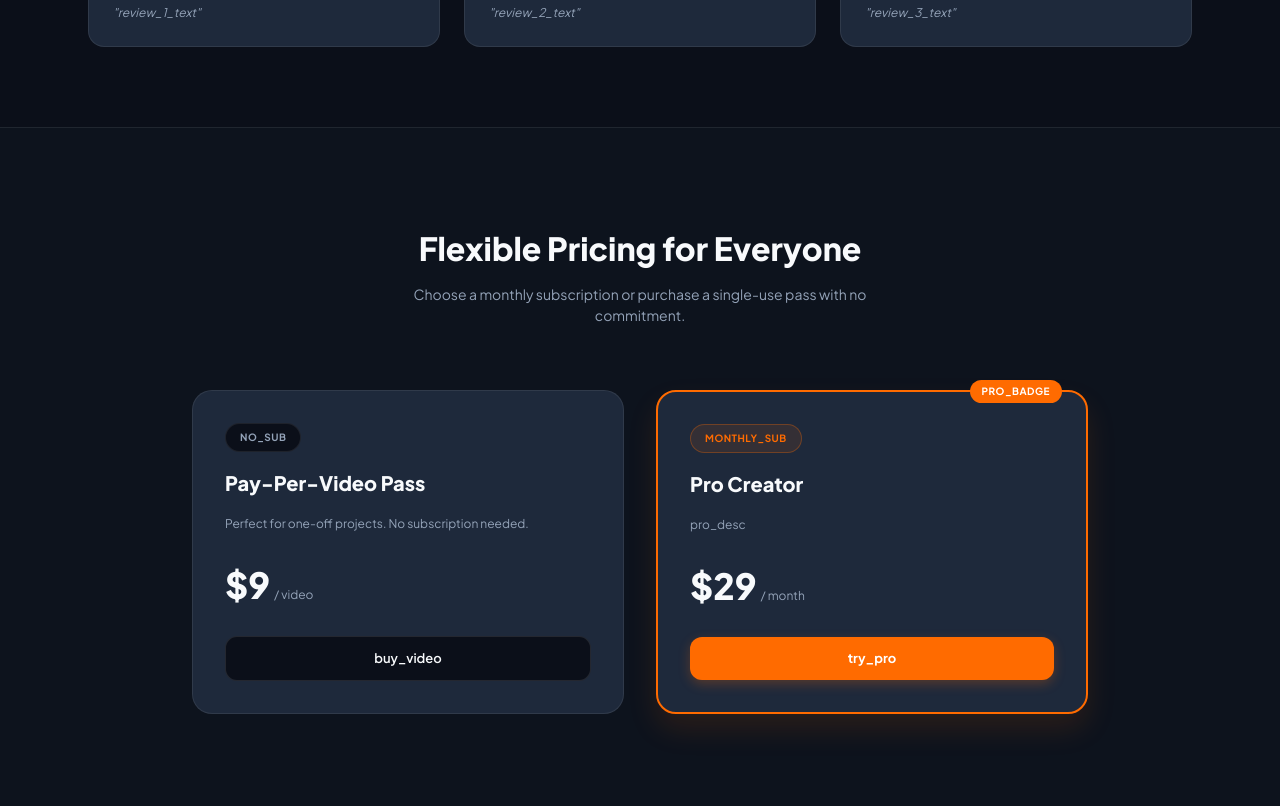
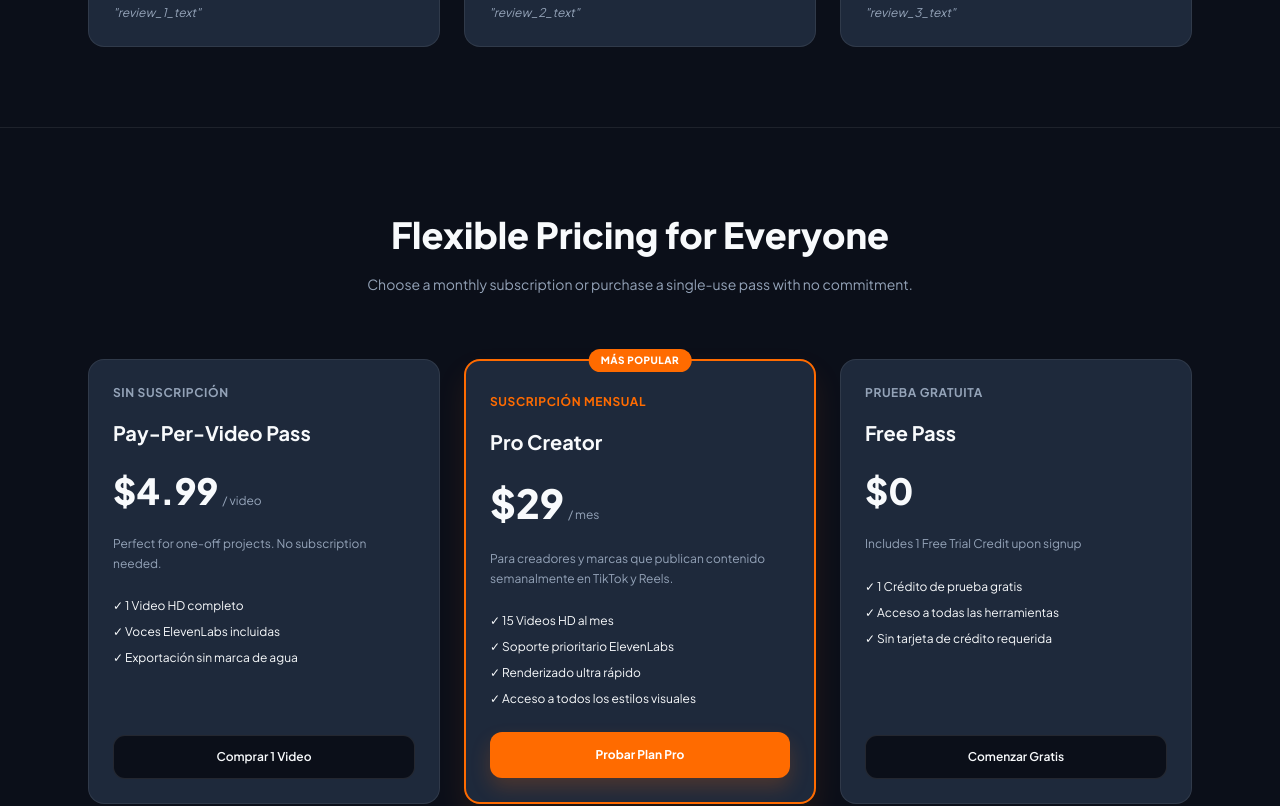
Before and after one commit to iavideogeneratorbyleon-ux/iavideogenerator, a React (Vite) app in the folder client/: page / in a window 1280 px wide. Shown: the part 1520-2326 px from the top of the page. Built offline with nearby package versions, Linux system fonts and the light colour scheme.

Commit message:
refactor(css-modules): modularize PricingSection cleanly preserving 3-column layout and active card border highlight

```diff
--- a/client/src/components/landing/PricingSection.module.css
+++ b/client/src/components/landing/PricingSection.module.css
@@ -1,9 +1,8 @@
 @reference "../../index.css";
 
 .pricingSection {
-  padding: 6rem 0;
+  padding: 5rem 0;
   border-top: 1px solid rgba(255, 255, 255, 0.08);
-  background-color: rgba(30, 41, 59, 0.15);
 }
 
 .pricingContainer {
@@ -21,41 +20,54 @@
 }
 
 .title {
-  font-size: 2rem;
+  font-size: 1.5rem;
   font-weight: 800;
   color: var(--color-text-main, #F8FAFC);
 }
 
-.subtitle {
-  font-size: 0.875rem;
-  color: var(--color-text-muted, #94A3B8);
-  max-width: 32rem;
-  margin: 0 auto;
+@media (min-width: 768px) {
+  .title {
+    font-size: 2.25rem;
+  }
 }
 
+.subtitle {
+  font-size: 0.75rem;
+  color: var(--color-text-muted, #94A3B8);
+  max-width: 36rem;
+  margin: 0 auto;
+  line-height: 1.5;
+}
+
+@media (min-width: 768px) {
+  .subtitle {
+    font-size: 0.875rem;
+  }
+}
+
+/* Grid de 3 columnas */
 .cardsGrid {
   display: grid;
   grid-template-columns: repeat(1, minmax(0, 1fr));
-  gap: 2rem;
-  max-width: 56rem;
-  margin: 0 auto;
+  gap: 1.5rem;
+  align-items: stretch;
 }
 
 @media (min-width: 768px) {
   .cardsGrid {
-    grid-template-columns: repeat(2, minmax(0, 1fr));
+    grid-template-columns: repeat(3, minmax(0, 1fr));
   }
 }
 
+/* Tarjetas estándar y de prueba */
 .cardStandard {
   background-color: var(--color-bg-surface, #1E293B);
   border: 1px solid rgba(255, 255, 255, 0.08);
-  border-radius: 1.25rem;
-  padding: 2rem;
+  border-radius: 1rem;
+  padding: 1.5rem;
   display: flex;
   flex-direction: column;
   justify-content: space-between;
-  gap: 1.5rem;
   transition: all 0.2s ease;
   cursor: pointer;
 }
@@ -64,21 +76,21 @@
   border-color: rgba(255, 107, 0, 0.4);
 }
 
+/* Tarjeta Pro Destacada */
 .cardPro {
   background-color: var(--color-bg-surface, #1E293B);
   border: 2px solid var(--color-brand-primary, #FF6B00);
-  border-radius: 1.25rem;
-  padding: 2rem;
+  border-radius: 1rem;
+  padding: 1.5rem;
   display: flex;
   flex-direction: column;
   justify-content: space-between;
-  gap: 1.5rem;
+  box-shadow: 0 15px 30px rgba(255, 107, 0, 0.1);
   position: relative;
-  box-shadow: 0 15px 30px rgba(255, 107, 0, 0.12);
   cursor: pointer;
 }
 
-/* Estado cuando el usuario selecciona la tarjeta */
+/* Estado cuando el usuario hace clic / selecciona la tarjeta */
 .cardSelected {
   border-color: var(--color-brand-primary, #FF6B00) !important;
   box-shadow: 0 0 20px rgba(255, 107, 0, 0.25);
@@ -88,55 +100,67 @@
 .proBadge {
   position: absolute;
   top: -0.75rem;
-  right: 1.5rem;
+  left: 50%;
+  transform: translateX(-50%);
   background-color: var(--color-brand-primary, #FF6B00);
   color: #ffffff;
   font-size: 0.625rem;
-  font-weight: 700;
+  font-weight: 800;
+  text-transform: uppercase;
   padding: 0.25rem 0.75rem;
   border-radius: 9999px;
-  text-transform: uppercase;
   letter-spacing: 0.05em;
 }
 
-.cardContent {
+.cardBody {
   display: flex;
   flex-direction: column;
   gap: 1rem;
 }
 
-.badgeStandard {
-  display: inline-block;
-  width: fit-content;
-  font-size: 0.625rem;
+.badgeMuted {
+  font-size: 0.75rem;
   font-weight: 700;
+  color: var(--color-text-muted, #94A3B8);
   text-transform: uppercase;
   letter-spacing: 0.05em;
-  color: var(--color-text-muted, #94A3B8);
-  background-color: var(--color-bg-main, #0B0F19);
-  padding: 0.375rem 0.875rem;
-  border-radius: 9999px;
-  border: 1px solid rgba(255, 255, 255, 0.08);
 }
 
-.badgePro {
-  display: inline-block;
-  width: fit-content;
-  font-size: 0.625rem;
+.badgeBrand {
+  font-size: 0.75rem;
   font-weight: 700;
+  color: var(--color-brand-primary, #FF6B00);
   text-transform: uppercase;
   letter-spacing: 0.05em;
-  color: var(--color-brand-primary, #FF6B00);
-  background-color: rgba(255, 107, 0, 0.1);
-  padding: 0.375rem 0.875rem;
-  border-radius: 9999px;
-  border: 1px solid rgba(255, 107, 0, 0.3);
 }
 
 .cardTitle {
   font-size: 1.25rem;
+  font-weight: 700;
+  color: var(--color-text-main, #F8FAFC);
+}
+
+.priceRow {
+  display: flex;
+  align-items: baseline;
+  gap: 0.25rem;
+}
+
+.priceBig {
+  font-size: 2.25rem;
   font-weight: 800;
   color: var(--color-text-main, #F8FAFC);
+}
+
+.priceBigPro {
+  font-size: 2.5rem;
+  font-weight: 800;
+  color: var(--color-text-main, #F8FAFC);
+}
+
+.priceUnit {
+  font-size: 0.75rem;
+  color: var(--color-text-muted, #94A3B8);
 }
 
 .cardDesc {
@@ -145,57 +169,54 @@
   line-height: 1.6;
 }
 
-.priceWrapper {
+.featureList {
+  font-size: 0.75rem;
+  display: flex;
+  flex-direction: column;
+  gap: 0.5rem;
+  color: var(--color-text-main, #F8FAFC);
   padding-top: 0.5rem;
-  display: flex;
-  align-items: baseline;
-  gap: 0.25rem;
 }
 
-.priceNumber {
-  font-size: 2.25rem;
-  font-weight: 900;
-  color: var(--color-text-main, #F8FAFC);
-}
-
-.priceUnit {
-  font-size: 0.75rem;
-  color: var(--color-text-muted, #94A3B8);
+.featureItem {
+  display: flex;
+  align-items: center;
+  gap: 0.5rem;
 }
 
 .btnStandard {
+  margin-top: 1.5rem;
   width: 100%;
   background-color: var(--color-bg-main, #0B0F19);
+  border: 1px solid rgba(255, 255, 255, 0.1);
   color: var(--color-text-main, #F8FAFC);
-  font-size: 0.8125rem;
   font-weight: 600;
   padding: 0.75rem;
   border-radius: 0.75rem;
-  border: 1px solid rgba(255, 255, 255, 0.1);
+  transition: all 0.2s ease;
+  font-size: 0.75rem;
   cursor: pointer;
-  transition: all 0.2s ease;
 }
 
 .btnStandard:hover {
-  border-color: rgba(255, 255, 255, 0.25);
-  background-color: rgba(255, 255, 255, 0.02);
+  border-color: var(--color-brand-primary, #FF6B00);
 }
 
 .btnPro {
+  margin-top: 1.5rem;
   width: 100%;
   background-color: var(--color-brand-primary, #FF6B00);
   color: #ffffff;
-  font-size: 0.8125rem;
   font-weight: 700;
-  padding: 0.75rem;
+  padding: 0.875rem;
   border-radius: 0.75rem;
+  box-shadow: 0 10px 20px rgba(255, 107, 0, 0.2);
+  transition: all 0.2s ease;
+  font-size: 0.75rem;
   border: none;
   cursor: pointer;
-  transition: all 0.2s ease;
-  box-shadow: 0 4px 12px rgba(255, 107, 0, 0.25);
 }
 
 .btnPro:hover {
   background-color: #e05e00;
-  transform: translateY(-1px);
 }
--- a/client/src/components/landing/PricingSection.tsx
+++ b/client/src/components/landing/PricingSection.tsx
@@ -2,15 +2,15 @@ import React, { useState } from 'react';
 import { useLanguage } from './LanguageContext';
 import styles from './PricingSection.module.css';
 
-interface PricingSectionProps {
+interface PricingProps {
   onSelectPlan: () => void;
 }
 
-export default function PricingSection({ onSelectPlan }: PricingSectionProps) {
+export default function PricingSection({ onSelectPlan }: PricingProps) {
   const { t } = useLanguage();
-  const [selectedPlan, setSelectedPlan] = useState<'standard' | 'pro' | null>(null);
+  const [selectedPlan, setSelectedPlan] = useState<'standard' | 'pro' | 'free' | null>(null);
 
-  const handleSelect = (plan: 'standard' | 'pro') => {
+  const handleSelect = (plan: 'standard' | 'pro' | 'free') => {
     setSelectedPlan(plan);
     onSelectPlan();
   };
@@ -30,22 +30,29 @@ export default function PricingSection({ onSelectPlan }: PricingSectionProps) {
 
         <div className={styles.cardsGrid}>
 
-          {/* Tarjeta 1: Pay-per-video */}
+          {/* Opción 1: Single Pass / Pay-Per-Video */}
           <div
             onClick={() => handleSelect('standard')}
             className={`${styles.cardStandard} ${selectedPlan === 'standard' ? styles.cardSelected : ''}`}
           >
-            <div className={styles.cardContent}>
-              <span className={styles.badgeStandard}>
-                {t('no_sub')}
-              </span>
+            <div className={styles.cardBody}>
+              <span className={styles.badgeMuted}>Sin Suscripción</span>
               <h3 className={styles.cardTitle}>{t('pay_per_video')}</h3>
-              <p className={styles.cardDesc}>{t('pay_per_video_desc')}</p>
 
-              <div className={styles.priceWrapper}>
-                <span className={styles.priceNumber}>$9</span>
+              <div className={styles.priceRow}>
+                <span className={styles.priceBig}>$4.99</span>
                 <span className={styles.priceUnit}>/ video</span>
               </div>
+
+              <p className={styles.cardDesc}>
+                {t('pay_per_video_desc')}
+              </p>
+
+              <ul className={styles.featureList}>
+                <li className={styles.featureItem}>✓ 1 Video HD completo</li>
+                <li className={styles.featureItem}>✓ Voces ElevenLabs incluidas</li>
+                <li className={styles.featureItem}>✓ Exportación sin marca de agua</li>
+              </ul>
             </div>
 
             <button
@@ -56,30 +63,38 @@ export default function PricingSection({ onSelectPlan }: PricingSectionProps) {
               }}
               className={styles.btnStandard}
             >
-              {t('buy_video')}
+              Comprar 1 Video
             </button>
           </div>
 
-          {/* Tarjeta 2: Suscripción Mensual Pro */}
+          {/* Opción 2: Plan Pro Creadores (Destacado) */}
           <div
             onClick={() => handleSelect('pro')}
             className={`${styles.cardPro} ${selectedPlan === 'pro' ? styles.cardSelected : ''}`}
           >
             <div className={styles.proBadge}>
-              {t('pro_badge')}
+              Más Popular
             </div>
 
-            <div className={styles.cardContent}>
-              <span className={styles.badgePro}>
-                {t('monthly_sub')}
-              </span>
+            <div className={`${styles.cardBody} mt-2`}>
+              <span className={styles.badgeBrand}>Suscripción Mensual</span>
               <h3 className={styles.cardTitle}>Pro Creator</h3>
-              <p className={styles.cardDesc}>{t('pro_desc')}</p>
 
-              <div className={styles.priceWrapper}>
-                <span className={styles.priceNumber}>$29</span>
-                <span className={styles.priceUnit}>/ month</span>
+              <div className={styles.priceRow}>
+                <span className={styles.priceBigPro}>$29</span>
+                <span className={styles.priceUnit}>/ mes</span>
               </div>
+
+              <p className={styles.cardDesc}>
+                Para creadores y marcas que publican contenido semanalmente en TikTok y Reels.
+              </p>
+
+              <ul className={styles.featureList}>
+                <li className={styles.featureItem}>✓ 15 Videos HD al mes</li>
+                <li className={styles.featureItem}>✓ Soporte prioritario ElevenLabs</li>
+                <li className={styles.featureItem}>✓ Renderizado ultra rápido</li>
+                <li className={styles.featureItem}>✓ Acceso a todos los estilos visuales</li>
+              </ul>
             </div>
 
             <button
@@ -90,12 +105,47 @@ export default function PricingSection({ onSelectPlan }: PricingSectionProps) {
               }}
               className={styles.btnPro}
             >
-              {t('try_pro')}
+              Probar Plan Pro
+            </button>
+          </div>
+
+          {/* Opción 3: Créditos Gratis de Prueba */}
+          <div
+            onClick={() => handleSelect('free')}
+            className={`${styles.cardStandard} ${selectedPlan === 'free' ? styles.cardSelected : ''}`}
+          >
+            <div className={styles.cardBody}>
+              <span className={styles.badgeMuted}>Prueba Gratuita</span>
+              <h3 className={styles.cardTitle}>Free Pass</h3>
+
+              <div className={styles.priceRow}>
+                <span className={styles.priceBig}>$0</span>
+              </div>
+
+              <p className={styles.cardDesc}>
+                {t('free_credits')}
+              </p>
+
+              <ul className={styles.featureList}>
+                <li className={styles.featureItem}>✓ 1 Crédito de prueba gratis</li>
+                <li className={styles.featureItem}>✓ Acceso a todas las herramientas</li>
+                <li className={styles.featureItem}>✓ Sin tarjeta de crédito requerida</li>
+              </ul>
+            </div>
+
+            <button
+              type="button"
+              onClick={(e) => {
+                e.stopPropagation();
+                handleSelect('free');
+              }}
+              className={styles.btnStandard}
+            >
+              Comenzar Gratis
             </button>
           </div>
 
         </div>
-
       </div>
     </section>
   );
```
